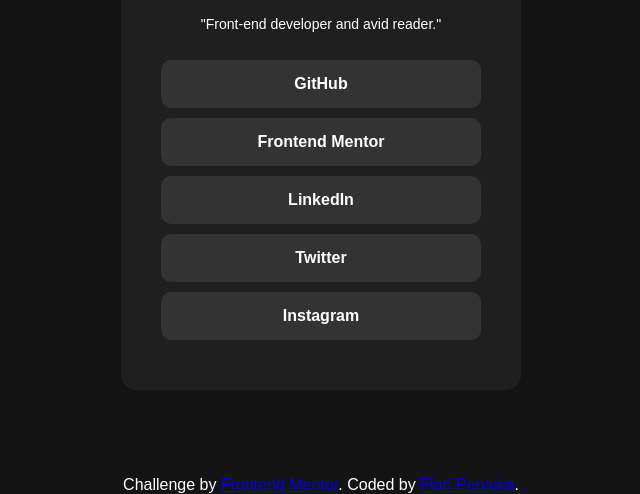
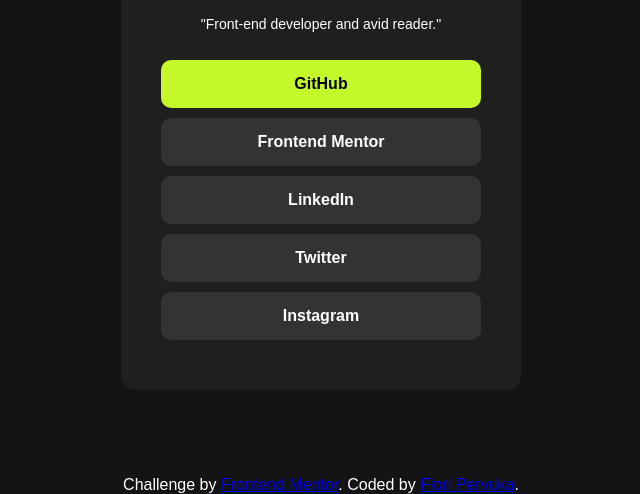
Before and after one commit to Flori55555/htmlwork, a plain HTML site: page index.html in a window 1280 px wide. In both pictures the pointer is over the link "GitHub". Shown: the part 306-800 px from the top of the page, without its empty margins (319-959 px from the left). Drawn offline with Linux system fonts and the light colour scheme.

Commit message:
Add files via upload

```diff
--- a/style.css
+++ b/style.css
@@ -75,3 +75,7 @@
   margin-top: 100px;
   position: fixed;
 }
+#links ul li a:hover{
+  background-color: hsl(75, 94%, 57%);
+  color: black;
+}
```
